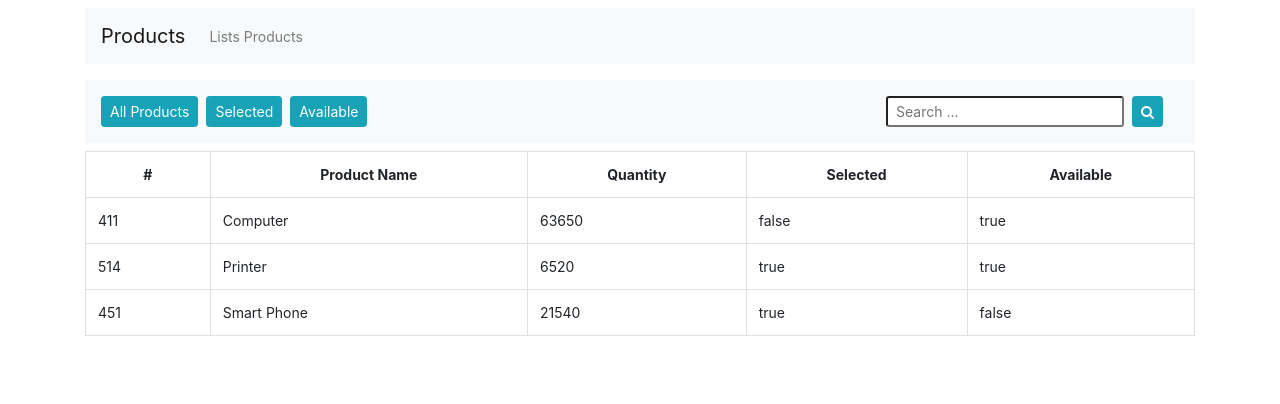
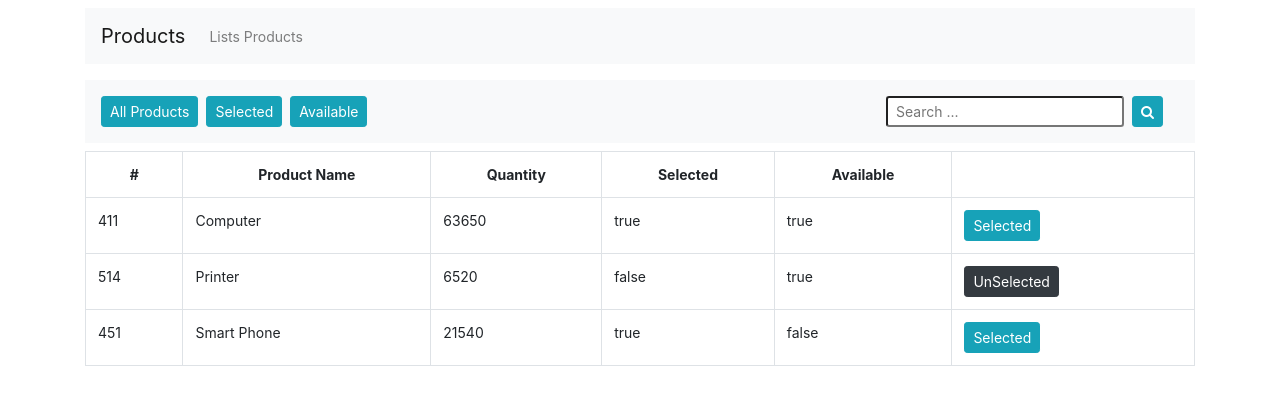
Before and after one commit to ZEDTARIK/json-server-angular, an Angular app: page /product in a window 1280 px wide. Shown: the top 404 px of the page. Built offline with nearby package versions, Linux system fonts and the light colour scheme; data requests are answered from the project's data file.

Commit message:
Code Selected Button

```diff
--- a/db.json
+++ b/db.json
@@ -1,12 +1,12 @@
 {
-  "products":[
+  "products": [
     {
       "id": 411,
       "ProductName": "Computer",
       "Price": 63650,
       "Quantity": 96,
       "Available": true,
-      "Selected": false
+      "Selected": true
     },
     {
       "id": 514,
@@ -14,7 +14,7 @@
       "Price": 6520,
       "Quantity": 8,
       "Available": true,
-      "Selected": true
+      "Selected": false
     },
     {
       "id": 451,
--- a/src/app/components/products/product/product.component.html
+++ b/src/app/components/products/product/product.component.html
@@ -51,6 +51,7 @@
               <th>Quantity</th>
               <th>Selected</th>
               <th>Available</th>
+              <th></th>
             </tr>
             <tr *ngFor="let p of result.data">
               <td>{{p.id }}</td>
@@ -58,6 +59,12 @@
               <td>{{p.Price}}</td>
               <td>{{p.Selected}}</td>
               <td>{{p.Available}}</td>
+              <td>
+                <button (click)="onSelected(p)" class="btn btn-sm" [ngClass]="p.Selected ? 'btn-info' : 'btn-dark' ">
+                  <span *ngIf="p.Selected">Selected</span>
+                  <span *ngIf="!p.Selected">UnSelected</span>
+                </button>
+              </td>
             </tr>
           </table>
         </div>
--- a/src/app/components/products/product/product.component.ts
+++ b/src/app/components/products/product/product.component.ts
@@ -82,7 +82,13 @@ export class ProductComponent implements OnInit {
         errorMessage: err.message
       }))
     );
+  }
 
+  onSelected(p: Product) {
+    this.productsService.changeSelectedProduct(p)
+    .subscribe(data => {
+      p.Selected = data.Selected;
+    });
   }
 
 
--- a/src/app/services/products.service.ts
+++ b/src/app/services/products.service.ts
@@ -30,4 +30,9 @@ export class ProductsService {
     return this.http.get<Product[]>(this.host + '/products?ProductName_like=' + keyword);
   }
 
+  changeSelectedProduct(product: Product): Observable<Product> {
+    product.Selected = !product.Selected;
+    return this.http.put<Product>(this.host + '/products/' + product.id, product);
+  }
+
 }
```
